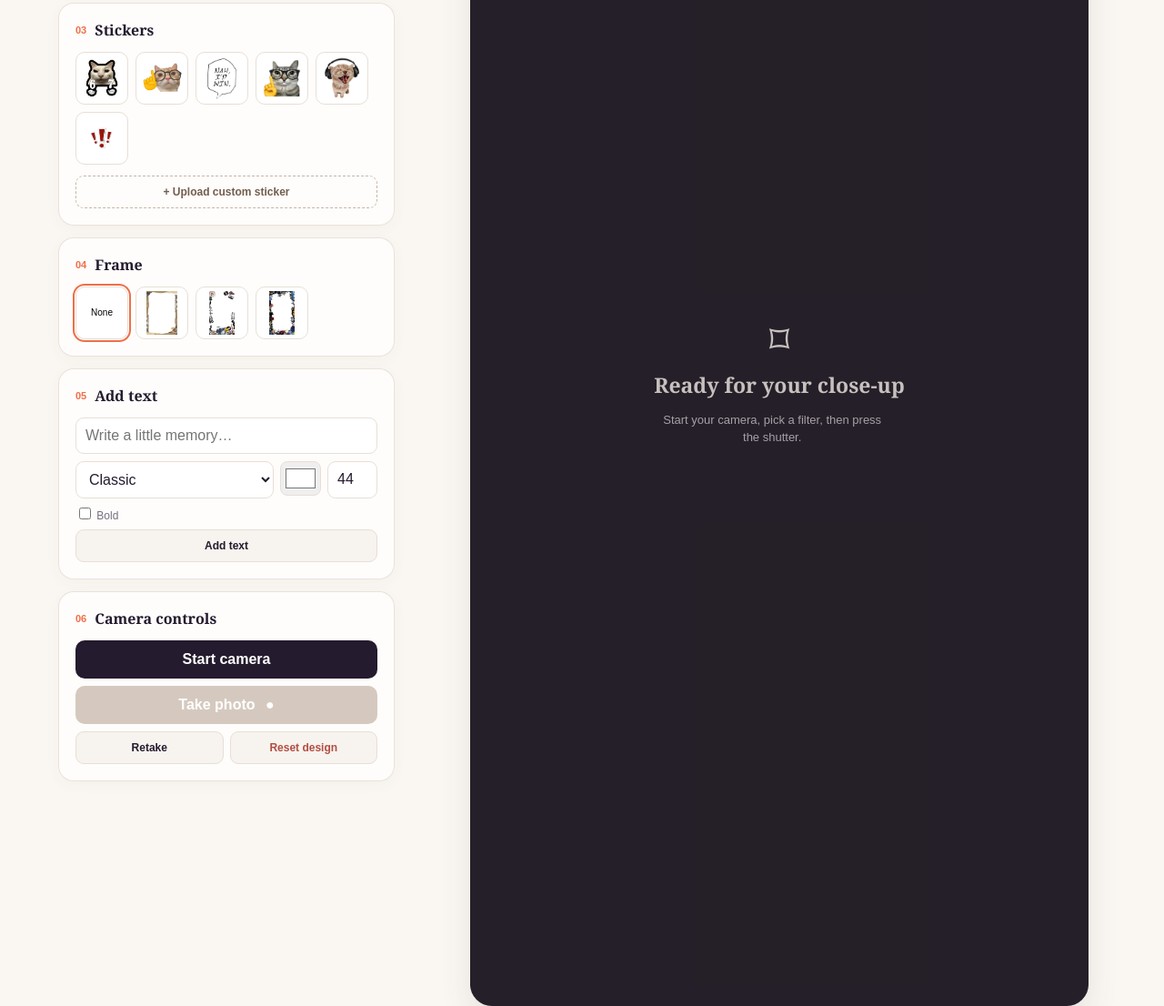
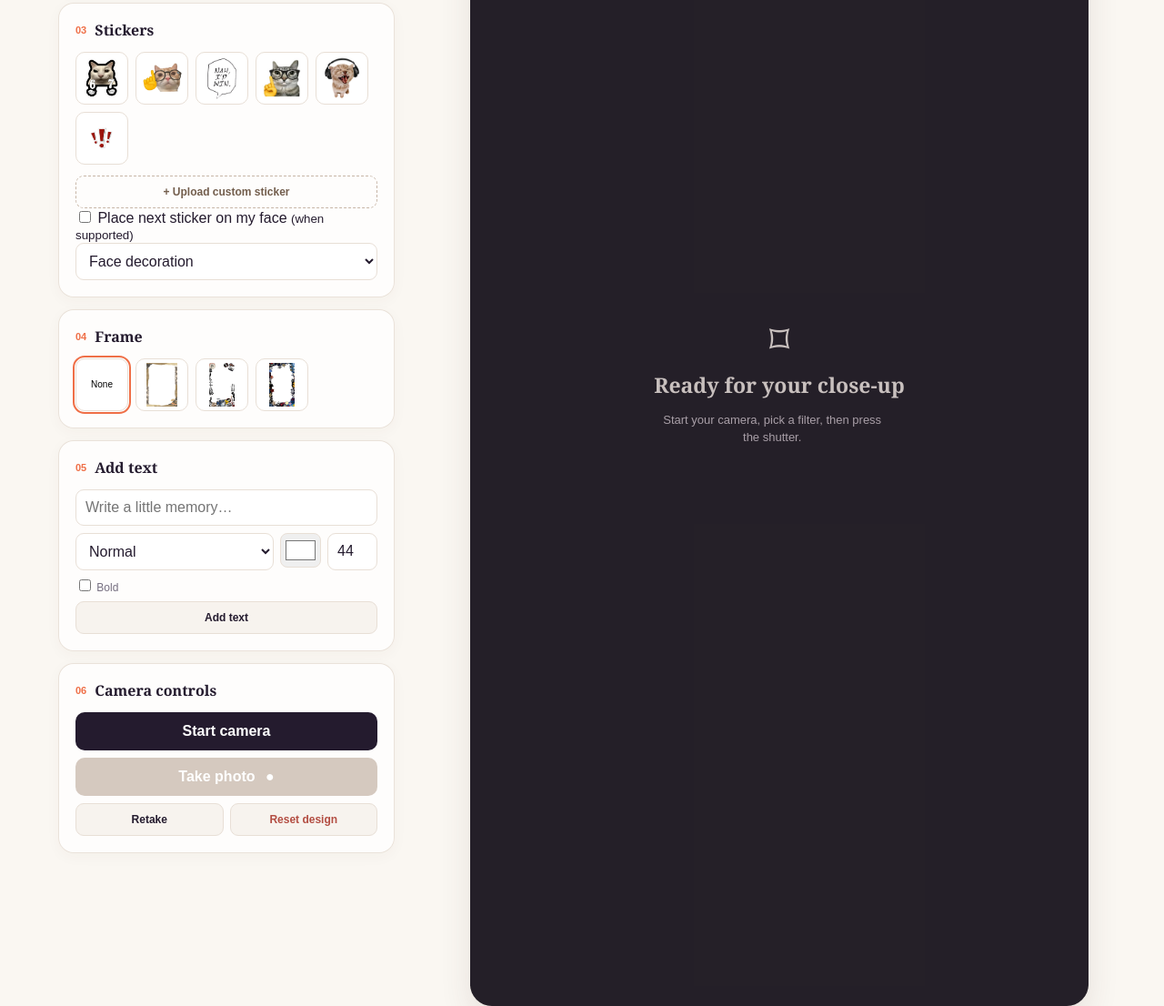
Before and after one commit to felina-516/photobooth, a plain HTML site: page index.html in a window 1280 px wide. Shown: the part 441-1547 px from the top of the page at 91% size. Drawn offline with Linux system fonts and the light colour scheme.

Commit message:
Add new options to filter and text sections

```diff
--- a/index.html
+++ b/index.html
@@ -26,13 +26,15 @@
       <section class="control-card">
         <div class="section-heading"><span>02</span><h2>Filter</h2></div>
         <select id="filterSelect" aria-label="Choose a photo filter">
-          <option value="normal">Normal</option><option value="nostalgia">2016 Nostalgia</option><option value="oldcamera">Old Camera</option><option value="vhs">VHS</option><option value="polaroid">Polaroid</option><option value="retro">Retro</option><option value="dreamy">Dreamy</option><option value="childhood">Childhood Memory</option>
+          <option value="normal">Normal</option><option value="nostalgia">2016 Nostalgia</option><option value="oldcamera">Old Camera</option><option value="vhs">VHS</option><option value="polaroid">Polaroid</option><option value="retro">Retro</option><option value="dreamy">Dreamy</option><option value="childhood">Childhood Memory</option><option value="cloudy">Cloudy</option>
         </select>
       </section>
       <section class="control-card">
         <div class="section-heading"><span>03</span><h2>Stickers</h2></div>
         <div class="asset-grid" id="stickerGrid"><p class="asset-note">Loading stickers…</p></div>
         <label class="upload-button">+ Upload custom sticker <input id="stickerUpload" type="file" accept="image/png,image/jpeg,image/webp" hidden></label>
+        <label class="face-toggle"><input id="faceStickerMode" type="checkbox" /> Place next sticker on my face <small>(when supported)</small></label>
+        <select id="faceStickerType" aria-label="Face sticker type"><option value="face">Face decoration</option><option value="glasses">Glasses / sunglasses</option><option value="hat">Hat / headwear</option></select>
       </section>
       <section class="control-card">
         <div class="section-heading"><span>04</span><h2>Frame</h2></div>
@@ -41,7 +43,7 @@
       <section class="control-card text-card">
         <div class="section-heading"><span>05</span><h2>Add text</h2></div>
         <input id="textInput" type="text" maxlength="80" placeholder="Write a little memory…" aria-label="Text to add" />
-        <div class="text-options"><select id="fontSelect" aria-label="Font"><option value="Georgia">Classic</option><option value="Arial">Clean</option><option value="Courier New">Typewriter</option><option value="cursive">Handwritten</option></select><input id="textColor" type="color" value="#ffffff" aria-label="Text color" /><input id="fontSize" type="number" min="16" max="160" value="44" aria-label="Font size" /><label class="bold-toggle"><input id="boldText" type="checkbox" /> Bold</label></div>
+        <div class="text-options"><select id="fontSelect" aria-label="Font"><option value="Arial, sans-serif">Normal</option><option value="Georgia, serif">Retro</option><option value="'Courier New', monospace">Typewriter</option><option value="cursive">Handwritten</option><option value="Impact, fantasy">Comic</option><option value="'Arial Rounded MT Bold', Arial, sans-serif">Bubble</option><option value="monospace">Minecraft / Pixel</option><option value="Arial Black, Arial, sans-serif">Bold</option></select><input id="textColor" type="color" value="#ffffff" aria-label="Text color" /><input id="fontSize" type="number" min="16" max="160" value="44" aria-label="Font size" /><label class="bold-toggle"><input id="boldText" type="checkbox" /> Bold</label></div>
         <button class="secondary add-text" id="addText">Add text</button>
       </section>
       <section class="control-card action-card">
@@ -55,6 +57,8 @@
       <div class="preview-topline"><span id="modeLabel">PHOTO STRIP · 3 SHOTS</span><span id="progressLabel">Ready when you are</span></div>
       <div class="stage" id="stage">
         <video id="video" autoplay playsinline muted aria-label="Live camera preview"></video>
+        <canvas id="liveCanvas" aria-label="Live mirrored camera preview"></canvas>
+        <img id="liveFrame" alt="Selected frame preview" />
         <canvas id="previewCanvas" aria-label="Finished photo preview"></canvas>
         <div class="empty-state" id="emptyState"><div class="camera-icon">⌑</div><strong>Ready for your close-up</strong><p>Start your camera, pick a filter, then press the shutter.</p></div>
         <div class="countdown" id="countdown" aria-live="assertive"></div>
```
